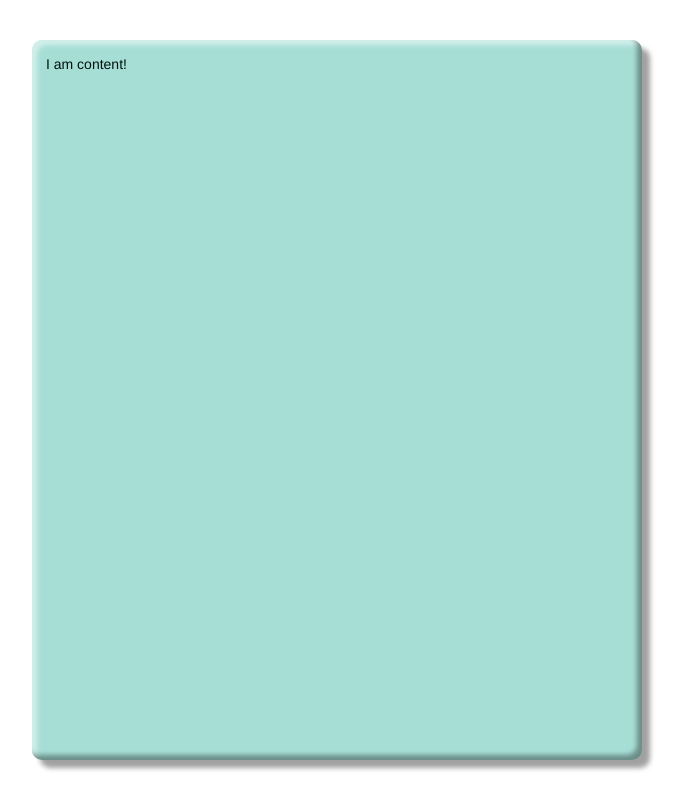
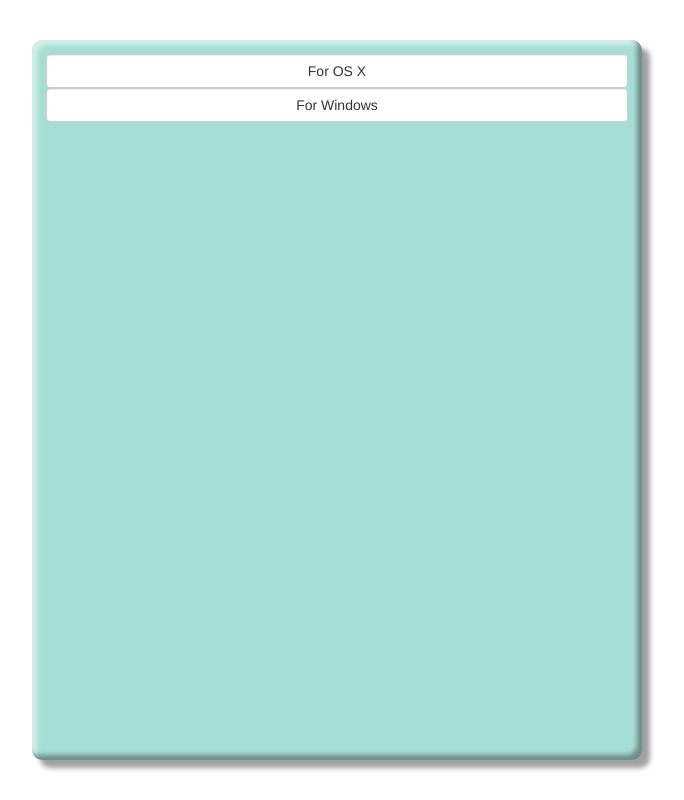
Before and after one commit to NewEvolution/projector-app, a website: page public/index.html in a window 1280 px wide. Shown: the whole page, without its empty margins (303-987 px from the left). Drawn offline with nearby package versions, Linux system fonts and the light colour scheme; files that its build step writes are made by us from their sources.

Commit message:
Replaced stub with eventual buttons, default bootstrap styling for the moment

```diff
--- a/public/index.html
+++ b/public/index.html
@@ -11,7 +11,8 @@
       <div class='col-sm-1 col-md-2 col-lg-3'><!-- left gutter --></div>
       <div class='col-xs-12 col-sm-10 col-md-8 col-lg-6'>
         <div class='content'>
-          I am content!
+          <a class='btn btn-default form-control bsize' href='#'>For OS X</a>
+          <a class='btn btn-default form-control bsize' href='#'>For Windows</a>
         </div>
       </div>
       <div class='col-sm-1 col-md-2 col-lg-3'><!-- right gutter --></div>
```
